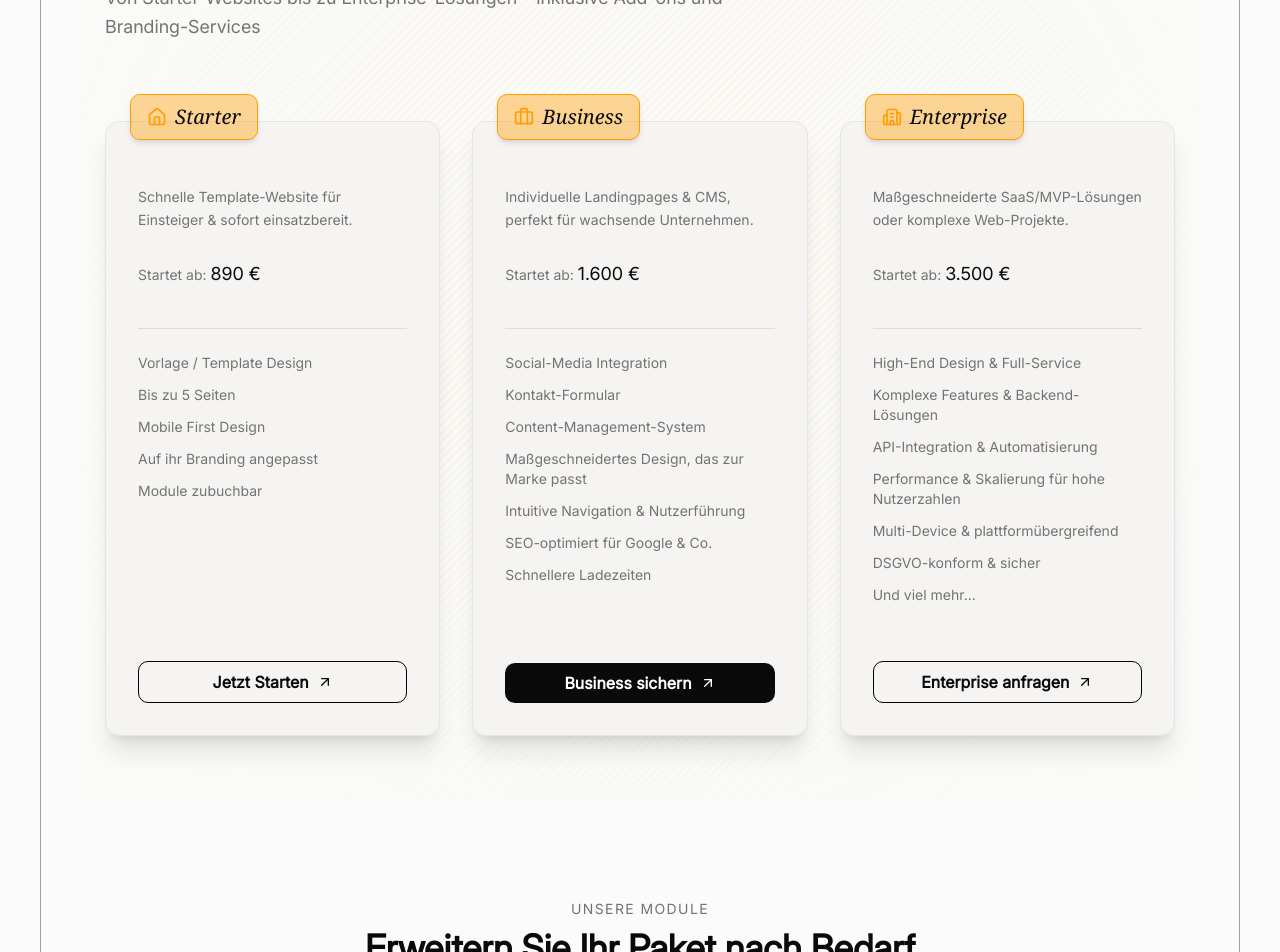
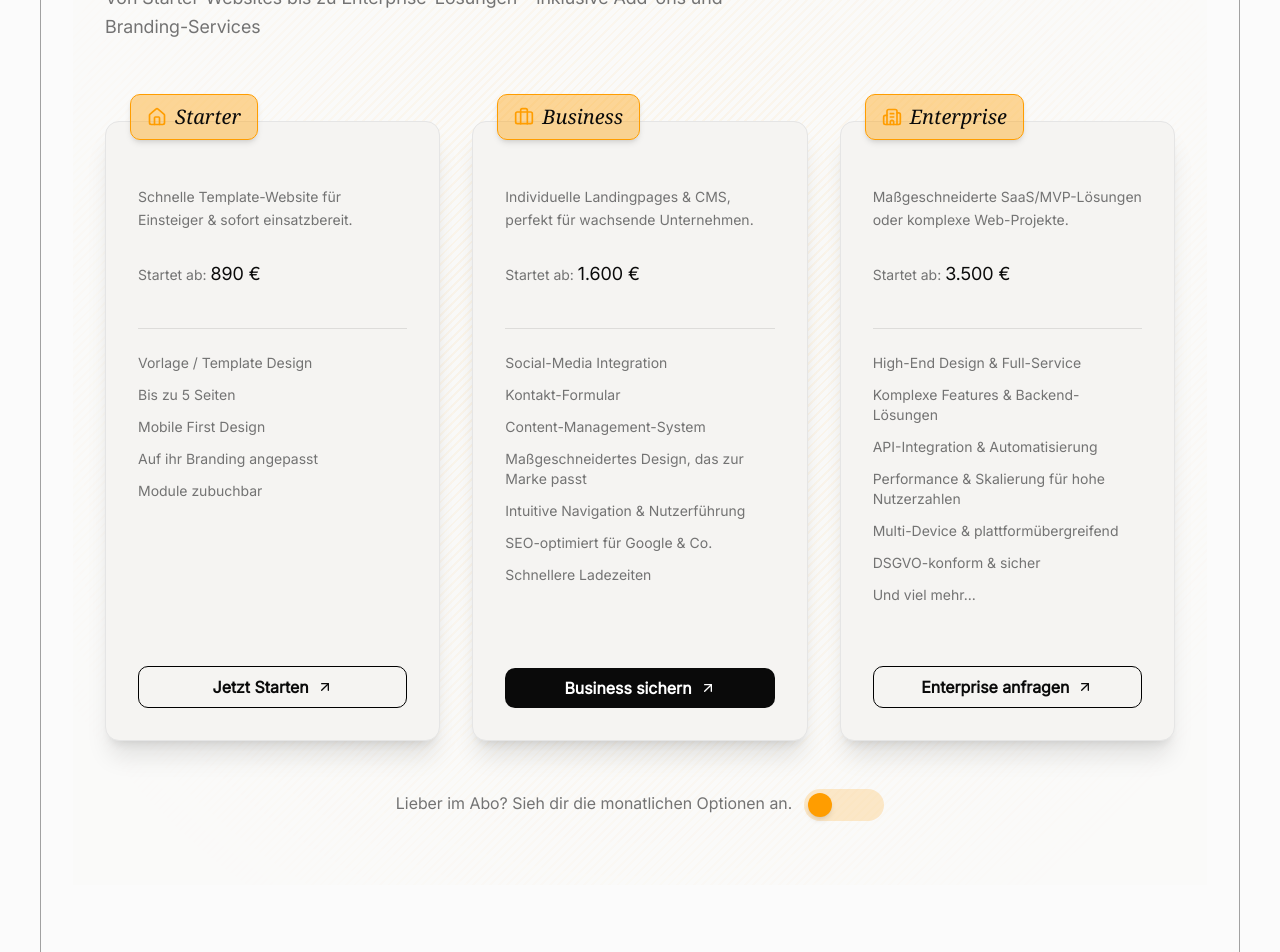
Before and after one commit to ModioStudio/modio-maintenance, a Next.js app: page / in a window 1280 px wide. Shown: the part 1660-2612 px from the top of the page. Built offline with nearby package versions, Linux system fonts and the light colour scheme.

Commit message:
refactor: update email content for clarity and restructure pricing options

```diff
--- a/app/api/sendEmail/route.ts
+++ b/app/api/sendEmail/route.ts
@@ -1,7 +1,3 @@
-// =========================
-// FILE: src/app/api/contact/route.ts
-// =========================
-
 import { NextRequest, NextResponse } from "next/server";
 import { Resend } from "resend";
 import NoReplayEmail from "@/emails/noReplay";
@@ -43,7 +39,7 @@ export async function POST(req: NextRequest) {
         Hallo ${name},
 
         vielen Dank für Ihre Anfrage bei Modio Studio!
-        Wir haben Ihre Angaben erhalten und kümmern uns direkt darum.
+        Wir haben Ihre Angaben erhalten und kümmern uns direkt um Ihr Anliegen.
         Innerhalb der nächsten 24 Stunden wird sich einer unserer Berater persönlich bei Ihnen melden.
 
         --- Ihre Anfrage im Überblick ---
--- a/app/components/sections/PricingSection.tsx
+++ b/app/components/sections/PricingSection.tsx
@@ -1,27 +1,35 @@
+import { useState } from "react";
 import { Home, Briefcase, Building2, ArrowUpRight } from "lucide-react";
 import { Card } from "@/app/components/ui/card";
 
 export default function PricingPage() {
-  const pricing = [
+  const [mode, setMode] = useState<"one-time" | "subscription">("one-time");
+
+  const pricing =
+    mode === "one-time"
+      ? [
           {
             title: "Starter",
             icon: <Home className="w-5 h-5 text-[#FF9D00]" />,
-      description: "Schnelle Template-Website für Einsteiger & sofort einsatzbereit.",
+            description:
+              "Schnelle Template-Website für Einsteiger & sofort einsatzbereit.",
             price: "890 €",
             features: [
               "Vorlage / Template Design",
               "Bis zu 5 Seiten",
               "Mobile First Design",
               "Auf ihr Branding angepasst",
-        "Module zubuchbar"
+              "Module zubuchbar",
             ],
             btn: "Jetzt Starten",
-      btnClass: "bg-transparent border border-black text-[#0a0a0a] hover:bg-foreground/90 hover:text-[#fbfbfb]",
+            btnClass:
+              "bg-transparent border border-black text-[#0a0a0a] hover:bg-foreground/90 hover:text-[#fbfbfb]",
           },
           {
             title: "Business",
             icon: <Briefcase className="w-5 h-5 text-[#FF9D00]" />,
-      description: "Individuelle Landingpages & CMS, perfekt für wachsende Unternehmen.",
+            description:
+              "Individuelle Landingpages & CMS, perfekt für wachsende Unternehmen.",
             price: "1.600 €",
             features: [
               "Social-Media Integration",
@@ -30,7 +38,7 @@ export default function PricingPage() {
               "Maßgeschneidertes Design, das zur Marke passt",
               "Intuitive Navigation & Nutzerführung",
               "SEO-optimiert für Google & Co.",
-        "Schnellere Ladezeiten"
+              "Schnellere Ladezeiten",
             ],
             btn: "Business sichern",
             btnClass: "bg-foreground text-background hover:bg-foreground/90",
@@ -38,7 +46,8 @@ export default function PricingPage() {
           {
             title: "Enterprise",
             icon: <Building2 className="w-5 h-5 text-[#FF9D00]" />,
-      description: "Maßgeschneiderte SaaS/MVP-Lösungen oder komplexe Web-Projekte.",
+            description:
+              "Maßgeschneiderte SaaS/MVP-Lösungen oder komplexe Web-Projekte.",
             price: "3.500 €",
             features: [
               "High-End Design & Full-Service",
@@ -50,20 +59,70 @@ export default function PricingPage() {
               "Und viel mehr...",
             ],
             btn: "Enterprise anfragen",
-      btnClass: "bg-transparent border border-black text-[#0a0a0a] hover:bg-foreground/90 hover:text-[#fbfbfb]",
+            btnClass:
+              "bg-transparent border border-black text-[#0a0a0a] hover:bg-foreground/90 hover:text-[#fbfbfb]",
+          },
+        ]
+      : [
+          {
+            title: "Starter Abo",
+            icon: <Home className="w-5 h-5 text-[#FF9D00]" />,
+            description:
+              "Minimaler Aufwand: Social Media Posts & kleine Anpassungen.",
+            price: "104 € / Monat",
+            features: [
+              "4 Social Media Posts",
+              "1–2 kleine Anpassungen",
+              "Hosting inklusiv",
+            ],
+            btn: "Jetzt Abo starten",
+            btnClass:
+              "bg-transparent border border-black text-[#0a0a0a] hover:bg-foreground/90 hover:text-[#fbfbfb]",
+          },
+          {
+            title: "Business Abo",
+            icon: <Briefcase className="w-5 h-5 text-[#FF9D00]" />,
+            description:
+              "Social Media + Offline/Printdesigns, kleine Anpassungen inklusive.",
+            price: "154 € / Monat",
+            features: [
+              "4 Offline Designs / Printmaterialien",
+              "8 Social Media Posts",
+              "Kleine Anpassungen",
+              "Hosting inklusiv",
+            ],
+            btn: "Business Abo starten",
+            btnClass: "bg-foreground text-background hover:bg-foreground/90",
+          },
+          {
+            title: "Business Plus Abo",
+            icon: <Building2 className="w-5 h-5 text-[#FF9D00]" />,
+            description:
+              "Branding inklusive, volle Betreuung, Analytics & Performance.",
+            price: "284 € / Monat",
+            features: [
+              "Alles aus Business",
+              "6–10 Changes / Monat",
+              "Analytics & Performance Check",
+              "Funnel-Optimierung",
+              "Hosting inklusiv",
+            ],
+            btn: "Business Plus Abo starten",
+            btnClass: "bg-foreground text-background hover:bg-foreground/90",
           },
         ];
 
   return (
     <div className="relative min-h-screen px-4 py-16 sm:px-6 lg:px-8 bg-[#fafaf9]">
       <div className="mx-auto max-w-7xl relative z-10">
-
         <div className="mb-20 max-w-2xl">
           <h1 className="mb-4 text-balance text-4xl font-normal leading-tight tracking-tight text-foreground md:text-5xl">
-            Ihr digitales <em className="font-serif not-italic">Wachstum</em> beginnt hier
+            Ihr digitales <em className="font-serif not-italic">Wachstum</em>{" "}
+            beginnt hier
           </h1>
           <p className="text-pretty text-lg text-muted-foreground leading-relaxed">
-            Von Starter-Websites bis zu Enterprise-Lösungen – inklusive Add-ons und Branding-Services
+            Von Starter-Websites bis zu Enterprise-Lösungen – inklusive Add-ons
+            und Branding-Services
           </p>
         </div>
 
@@ -71,21 +130,35 @@ export default function PricingPage() {
           {pricing.map((tier) => (
             <Card
               key={tier.title}
-              className="relative flex flex-col border bg-[#f5f4f2] p-8 rounded-xl shadow-xl min-h-[540px]"
+              className="relative flex flex-col border bg-[#f5f4f2] p-8 rounded-xl shadow-xl h-[620px]"
             >
               <div className="absolute -top-7 left-6 bg-[#FF9D00]/40 border-1 border-[#FF9D00] px-4 py-2 rounded-lg shadow-md flex items-center gap-2">
                 {tier.icon}
-                <span className="font-serif text-xl italic font-normal text-foreground">{tier.title}</span>
+                <span className="font-serif text-xl italic font-normal text-foreground">
+                  {tier.title}
+                </span>
               </div>
-              <p className="mt-8 mb-1 text-sm text-muted-foreground leading-relaxed">{tier.description}</p>
+              <p className="mt-8 mb-1 text-sm text-muted-foreground leading-relaxed">
+                {tier.description}
+              </p>
               <div className="mb-4">
                 <p className="text-sm text-muted-foreground">
-                  Startet ab: <span className="text-lg font-medium text-foreground">{tier.price}</span>
+                  Startet ab:{" "}
+                  <span className="text-lg font-medium text-foreground">
+                    {tier.price}
+                  </span>
                 </p>
+                {mode === "subscription" && (
+                  <span className="text-xs text-muted-foreground mt-1">
+                    Jährlich kündbar
+                  </span>
+                )}
               </div>
               <ul className="mb-8 flex-1 space-y-3 border-t border-foreground/10 pt-6 text-sm">
                 {tier.features.map((feature, i) => (
-                  <li className="text-muted-foreground" key={i}>{feature}</li>
+                  <li className="text-muted-foreground" key={i}>
+                    {feature}
+                  </li>
                 ))}
               </ul>
               <a
@@ -96,6 +169,24 @@ export default function PricingPage() {
               </a>
             </Card>
           ))}
+        </div>
+
+        <div className="mt-12 flex md:flex-row flex-col mx-auto justify-center items-center gap-3">
+          <p className="text-center text-sm md:text-base mb-1 text-muted-foreground user-select-none pointer-none:">
+            Lieber im Abo? Sieh dir die monatlichen Optionen an.
+          </p>
+          <div
+            className="relative w-20 h-8 bg-[#FF9D00]/20 rounded-full cursor-pointer"
+            onClick={() =>
+              setMode(mode === "one-time" ? "subscription" : "one-time")
+            }
+          >
+            <div
+              className={`absolute top-1 left-1 w-6 h-6 bg-[#FF9D00] rounded-full shadow-md transform transition-transform duration-300 ${
+                mode === "subscription" ? "translate-x-12" : "translate-x-0"
+              }`}
+            />
+          </div>
         </div>
       </div>
 
--- a/emails/noReplay.tsx
+++ b/emails/noReplay.tsx
@@ -52,7 +52,7 @@ export default function NoReplayEmail({ name, projectType }: Props) {
 
         <Text className="text-gray-900 text-base mb-6">
         vielen Dank für Ihre Anfrage bei Modio Studio!
-        Wir haben Ihre Angaben zu Ihrem Projekt erhalten und kümmern uns direkt darum.
+        Wir haben Ihre Angaben erhalten und kümmern uns direkt um Ihr Anliegen.
         <br /><br />
         Innerhalb der nächsten 24 Stunden meldet sich ein Berater persönlich bei Ihnen.
         </Text>
```
Also changed, not shown: lib/faq.ts (+29 -11 lines). Lines whose indentation alone changed are shown as unchanged.
